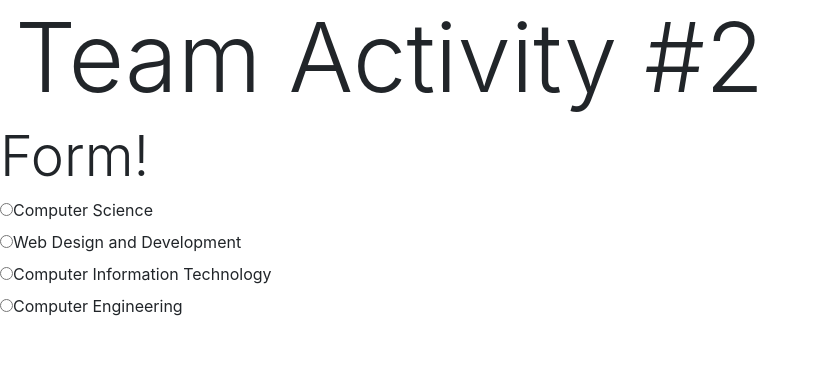
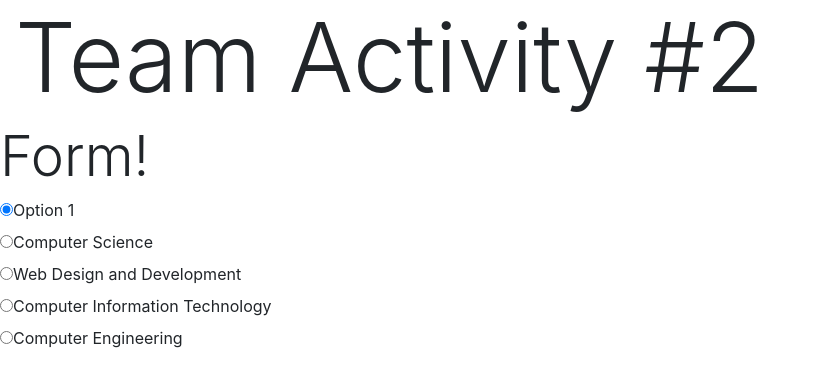
Before and after one commit to jordanburdett/team-activity-2, a PHP site: page / in a window 1280 px wide. Shown: the top 387 px of the page, without its empty margins (0-820 px from the left). Run offline with PHP 8.4, Linux system fonts and the light colour scheme.

Commit message:
testing spacing

```diff
--- a/index.php
+++ b/index.php
@@ -20,6 +20,10 @@
             <div class="col">
                 <h3 class="display-4">Form!
                 </h3>
+
+                <div class="radio">
+                    <label><input type="radio" name="optradio" checked>Option 1</label>
+                </div>
 
                 <?php
                 /**********************************************************
```
